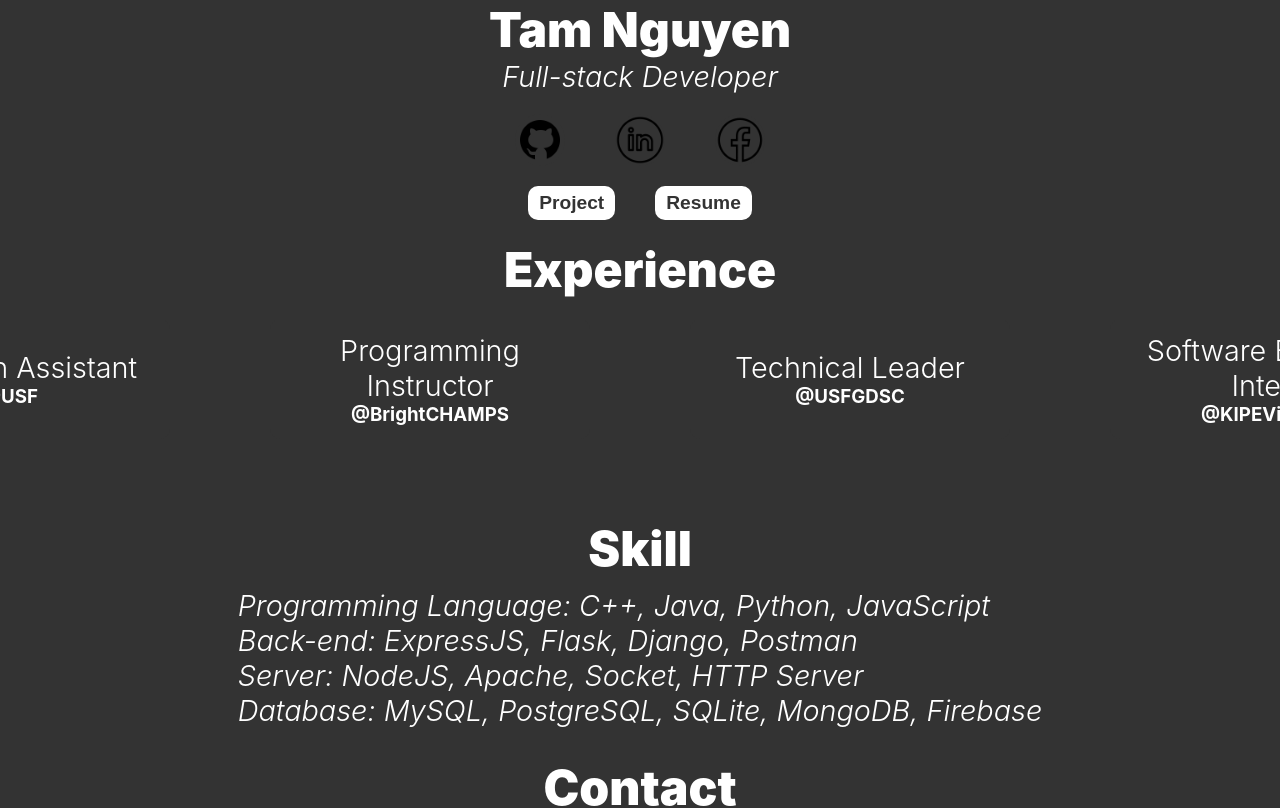
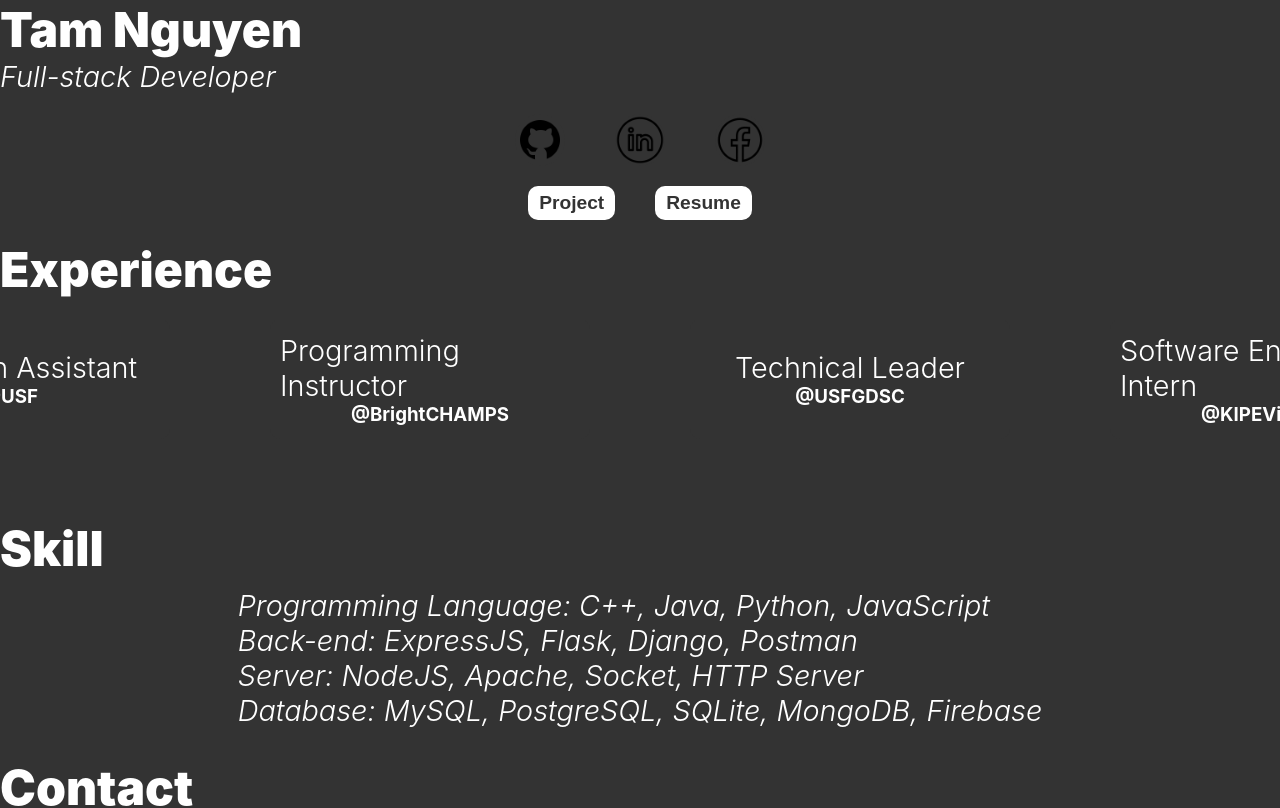
Before and after one commit to ball2004244/portfolio, a React (Create React App) app in the folder my_app/: page / in a window 1280 px wide. Shown: the top 808 px of the page. Built offline with nearby package versions, Linux system fonts and the light colour scheme.

Commit message:
Update Router
Update resume, project, and home

```diff
--- a/my_app/package.json
+++ b/my_app/package.json
@@ -9,6 +9,7 @@
     "@testing-library/user-event": "^13.5.0",
     "react": "^18.2.0",
     "react-dom": "^18.2.0",
+    "react-router-dom": "^6.8.1",
     "react-scripts": "5.0.1",
     "web-vitals": "^2.1.4"
   },
--- a/my_app/src/App.js
+++ b/my_app/src/App.js
@@ -1,126 +1,6 @@
 import './App.css';
 import React from 'react';
-import github from './image/github.png';
-import linkedin from './image/linkedin.png';
-import facebook from './image/facebook.png';
 
-// create a header component
-function Header() {
-  return (
-    <div>
-      <h1>Tam Nguyen</h1>
-      <h2>Full-stack Developer</h2>
-
-      <div class="button">
-          <a href="https://github.com/ball2004244" target="_blank" rel="noopener noreferrer">
-            <button class="circle-button">
-              <img src={github} alt="GitHub Logo"/>
-            </button>
-          </a>
-          <a href="https://www.linkedin.com/in/tam-nguyen-cs/" target="_blank" rel="noopener noreferrer">
-            <button class="circle-button">
-              <img src={linkedin} alt="LinkedIn Logo"/>
-            </button>
-          </a>
-          <a href="https://www.facebook.com/tamnmnk" target="_blank" rel="noopener noreferrer">
-            <button class="circle-button">
-              <img src={facebook} alt="Facebook Logo"/>
-            </button>
-          </a>
-      </div>
-
-      <div class="button">
-        <a href="/project">
-          <button class="rectangle-button">
-            <p>Project</p>
-          </button>
-        </a>
-        <a href="/resume">
-          <button class="rectangle-button">
-            <p>Resume</p>
-          </button>
-        </a>
-      </div>
-    </div>
-  );
-}
-function Experience() {
-  return (
-    <div>
-      <h1>Experience</h1>
-      <div class="experience-boxes">
-        <div class="experience-box">
-          <div class="front-job-detail">
-            <h2 class="work-position">Research Assistant</h2>
-            <h3 class="work-location">@USF</h3>
-          </div>
-          <div class="job-detail">
-            <p>Doing Research</p>
-          </div>
-        </div>
-        <div class="experience-box">
-          <div class="front-job-detail">
-            <h2 class="work-position">Programming Instructor</h2>
-            <h3 class="work-location">@BrightCHAMPS</h3>
-          </div>
-          <div class="job-detail">
-            <p>Teaching kids how to code</p>
-          </div>
-        </div>
-        <div class="experience-box">
-          <div class="front-job-detail">
-            <h2 class="work-position">Technical Leader</h2>
-            <h3 class="work-location">@USFGDSC</h3>
-          </div>
-          <div class="job-detail">
-            <p>Eboard member of GDSC</p>
-          </div>
-        </div>
-        <div class="experience-box">
-          <div class="front-job-detail">
-            <h2 class="work-position">Software Engineer Intern</h2>
-            <h3 class="work-location">@KIPEVietnam</h3>
-          </div>
-          <div class="job-detail">
-            <p>Working on a project</p>
-          </div>
-        </div>
-      </div>
-    </div>
-  )
-}
-
-function Skill() {
-  return (
-    <div>
-      <h1>Skill</h1>
-      <div class="skill-boxes">
-        <div class="skill-box">
-          <h2>Programming Language: C++, Java, Python, JavaScript</h2>
-          <h2>Back-end: ExpressJS, Flask, Django, Postman</h2>
-          <h2>Server: NodeJS, Apache, Socket, HTTP Server</h2>
-          <h2>Database: MySQL, PostgreSQL, SQLite, MongoDB, Firebase</h2>
-        </div>
-      </div>
-    </div>
-  )
-}
-
-function Contact() {
-  return (
-    <div>
-      <h1>Contact</h1>
-      <div class="contact-boxes">
-        <div class="contact-box">
-          <h2>Phone: 813-647-3229</h2>
-          <h2>Email: nguyenminhtam7124@gmail.com</h2>
-        </div>
-      </div>
-    </div>
-  )
-}
-
-// create a footer component
 function Footer() {
   return (
     <div id="footer">
@@ -132,10 +12,6 @@ function Footer() {
 function App() {
   return (
     <div className="App">
-      <Header />
-      <Experience />
-      <Skill />
-      <Contact />
       <Footer />
     </div>
   );
--- /dev/null
+++ b/my_app/src/Home.js
@@ -0,0 +1,133 @@
+import github from './image/github.png';
+import linkedin from './image/linkedin.png';
+import facebook from './image/facebook.png';
+import './App.css';
+
+function Intro() {
+    return (
+      <div>
+        <h1>Tam Nguyen</h1>
+        <h2>Full-stack Developer</h2>
+
+        <div class="button">
+            <a href="https://github.com/ball2004244" target="_blank" rel="noopener noreferrer">
+              <button class="circle-button">
+                <img src={github} alt="GitHub Logo"/>
+              </button>
+            </a>
+            <a href="https://www.linkedin.com/in/tam-nguyen-cs/" target="_blank" rel="noopener noreferrer">
+              <button class="circle-button">
+                <img src={linkedin} alt="LinkedIn Logo"/>
+              </button>
+            </a>
+            <a href="https://www.facebook.com/tamnmnk" target="_blank" rel="noopener noreferrer">
+              <button class="circle-button">
+                <img src={facebook} alt="Facebook Logo"/>
+              </button>
+            </a>
+        </div>
+
+        <div class="button">
+          <a href="/project">
+            <button class="rectangle-button">
+              <p>Project</p>
+            </button>
+          </a>
+          <a href="/resume">
+            <button class="rectangle-button">
+              <p>Resume</p>
+            </button>
+          </a>
+        </div>
+      </div>
+    );
+  }
+
+function Experience() {
+    return (
+      <div>
+        <h1>Experience</h1>
+        <div class="experience-boxes">
+          <div class="experience-box">
+            <div class="front-job-detail">
+              <h2 class="work-position">Research Assistant</h2>
+              <h3 class="work-location">@USF</h3>
+            </div>
+            <div class="job-detail">
+              <p>Doing Research</p>
+            </div>
+          </div>
+          <div class="experience-box">
+            <div class="front-job-detail">
+              <h2 class="work-position">Programming Instructor</h2>
+              <h3 class="work-location">@BrightCHAMPS</h3>
+            </div>
+            <div class="job-detail">
+              <p>Teaching kids how to code</p>
+            </div>
+          </div>
+          <div class="experience-box">
+            <div class="front-job-detail">
+              <h2 class="work-position">Technical Leader</h2>
+              <h3 class="work-location">@USFGDSC</h3>
+            </div>
+            <div class="job-detail">
+              <p>Eboard member of GDSC</p>
+            </div>
+          </div>
+          <div class="experience-box">
+            <div class="front-job-detail">
+              <h2 class="work-position">Software Engineer Intern</h2>
+              <h3 class="work-location">@KIPEVietnam</h3>
+            </div>
+            <div class="job-detail">
+              <p>Working on a project</p>
+            </div>
+          </div>
+        </div>
+      </div>
+    )
+  }
+
+function Skill() {
+    return (
+      <div>
+        <h1>Skill</h1>
+        <div class="skill-boxes">
+          <div class="skill-box">
+            <h2>Programming Language: C++, Java, Python, JavaScript</h2>
+            <h2>Back-end: ExpressJS, Flask, Django, Postman</h2>
+            <h2>Server: NodeJS, Apache, Socket, HTTP Server</h2>
+            <h2>Database: MySQL, PostgreSQL, SQLite, MongoDB, Firebase</h2>
+          </div>
+        </div>
+      </div>
+    )
+  }
+
+  function Contact() {
+    return (
+      <div>
+        <h1>Contact</h1>
+        <div class="contact-boxes">
+          <div class="contact-box">
+            <h2>Phone: 813-647-3229</h2>
+            <h2>Email: nguyenminhtam7124@gmail.com</h2>
+          </div>
+        </div>
+      </div>
+    )
+  }
+
+function Home() {
+    return (
+        <div>
+            <Intro />
+            <Experience />
+            <Skill />
+            <Contact />
+        </div>
+    );
+}
+
+export default Home;
--- /dev/null
+++ b/my_app/src/Project.js
@@ -0,0 +1,9 @@
+function Project() {
+    return (
+      <div>
+        <h1>Project</h1>
+      </div>
+    )
+  }
+
+export default Project;
--- /dev/null
+++ b/my_app/src/Resume.js
@@ -0,0 +1,9 @@
+function Resume() {
+  return (
+    <div>
+      <h1>Resume</h1>
+    </div>
+  );
+}
+
+export default Resume;
--- a/my_app/src/index.js
+++ b/my_app/src/index.js
@@ -1,17 +1,21 @@
-import React from 'react';
-import ReactDOM from 'react-dom/client';
-import './index.css';
-import App from './App';
-import reportWebVitals from './reportWebVitals';
+import React from "react";
+import ReactDOM from "react-dom/client";
+import "./index.css";
+import { BrowserRouter, Routes, Route } from "react-router-dom";
+import Home from './Home';
+import Project from "./Project";
+import Resume from './Resume';
+import App from "./App";
 
-const root = ReactDOM.createRoot(document.getElementById('root'));
+const root = ReactDOM.createRoot(document.getElementById("root"));
 root.render(
-  <React.StrictMode>
+  <BrowserRouter>
+    <Routes>
+      <Route path="/" element={<Home />} />
+      <Route path="/home" element={<Home />} />
+      <Route path="/project" element={<Project />} />
+      <Route path="/resume" element={<Resume />} />
+    </Routes>
     <App />
-  </React.StrictMode>
+  </BrowserRouter>
 );
-
-// If you want to start measuring performance in your app, pass a function
-// to log results (for example: reportWebVitals(console.log))
-// or send to an analytics endpoint. Learn more: https://bit.ly/CRA-vitals
-reportWebVitals();
```
Also changed, not shown: 1 other file (tests, documents, lock files or other folders).
